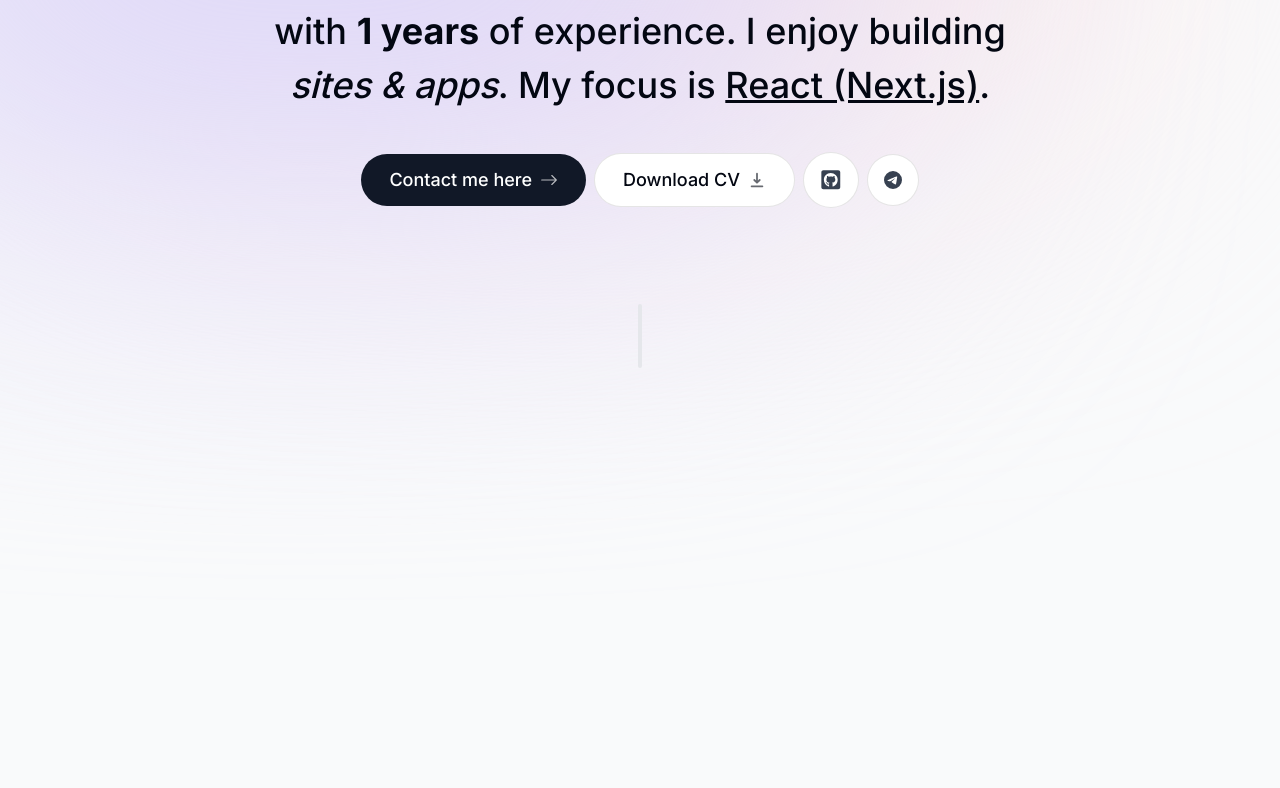
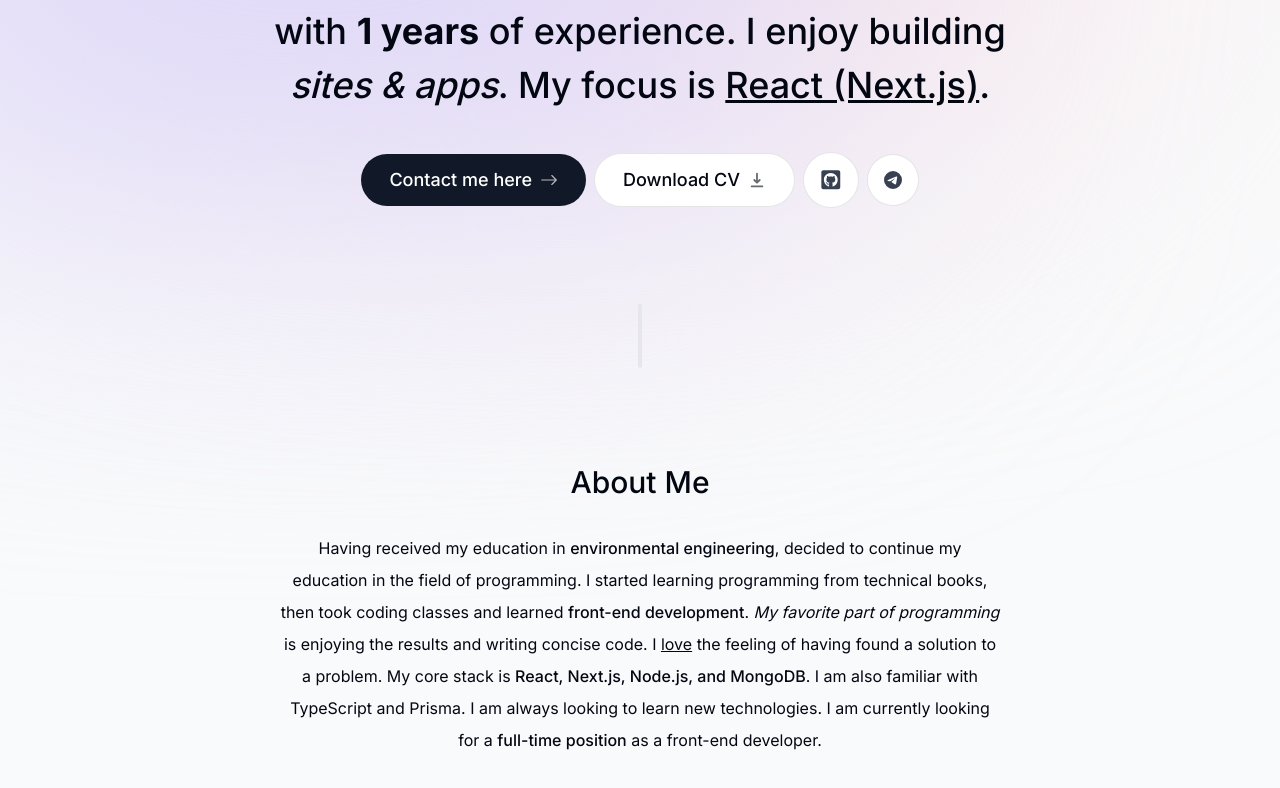
Before and after one commit to amberlynn364/portfolio, a Next.js app: page / in a window 1280 px wide. Shown: the part 306-1094 px from the top of the page. Built offline with nearby package versions, Linux system fonts and the light colour scheme.

Commit message:
feat: add About section

```diff
--- a/app/page.tsx
+++ b/app/page.tsx
@@ -1,3 +1,4 @@
+import About from '@/components/About';
 import Intro from '@/components/Intro';
 import SectionDivider from '@/components/SectionDivider';
 
@@ -6,6 +7,7 @@
     <main className="flex flex-col items-center px-4">
       <Intro />
       <SectionDivider />
+      <About />
     </main>
   );
 }
--- /dev/null
+++ b/components/About.tsx
@@ -0,0 +1,48 @@
+'use client';
+
+import { motion } from 'framer-motion';
+import SectionHeading from './SectionHeading';
+
+export default function About() {
+  return (
+    <motion.section
+      className="mb-28 max-w-[45rem] text-center leading-8 sm:mb-40"
+      initial={{ opacity: 0, y: 100 }}
+      animate={{ opacity: 1, y: 0 }}
+      transition={{ delay: 0.175 }}
+    >
+      <SectionHeading>About me</SectionHeading>
+      <p className="mb-3">
+        Having received my education in
+        {' '}
+        <span className="font-medium">environmental engineering</span>
+        , decided to continue my education in the field of programming.
+        I started learning programming from technical books, then took coding classes and learned
+        {' '}
+        <span className="font-medium">front-end development</span>
+        .
+        {' '}
+        <span className="italic">My favorite part of programming</span>
+        {' '}
+        is enjoying the results and writing concise code. I
+        {' '}
+        <span className="underline">love</span>
+        {' '}
+        the
+        feeling of having found a solution to a problem. My core stack
+        is
+        {' '}
+        <span className="font-medium">
+          React, Next.js, Node.js, and MongoDB
+        </span>
+        . I am also familiar with TypeScript and Prisma. I am always looking to
+        learn new technologies. I am currently looking for a
+        {' '}
+        <span className="font-medium">full-time position</span>
+        {' '}
+        as a front-end
+        developer.
+      </p>
+    </motion.section>
+  );
+}
--- /dev/null
+++ b/components/SectionHeading.tsx
@@ -0,0 +1,11 @@
+import { ReactNode } from 'react';
+
+type SectionHeadingProps = {
+  children: ReactNode
+};
+
+export default function SectionHeading({ children }: SectionHeadingProps) {
+  return (
+    <h2 className="text-3xl font-medium capitalize mb-8">{children}</h2>
+  );
+}
```
